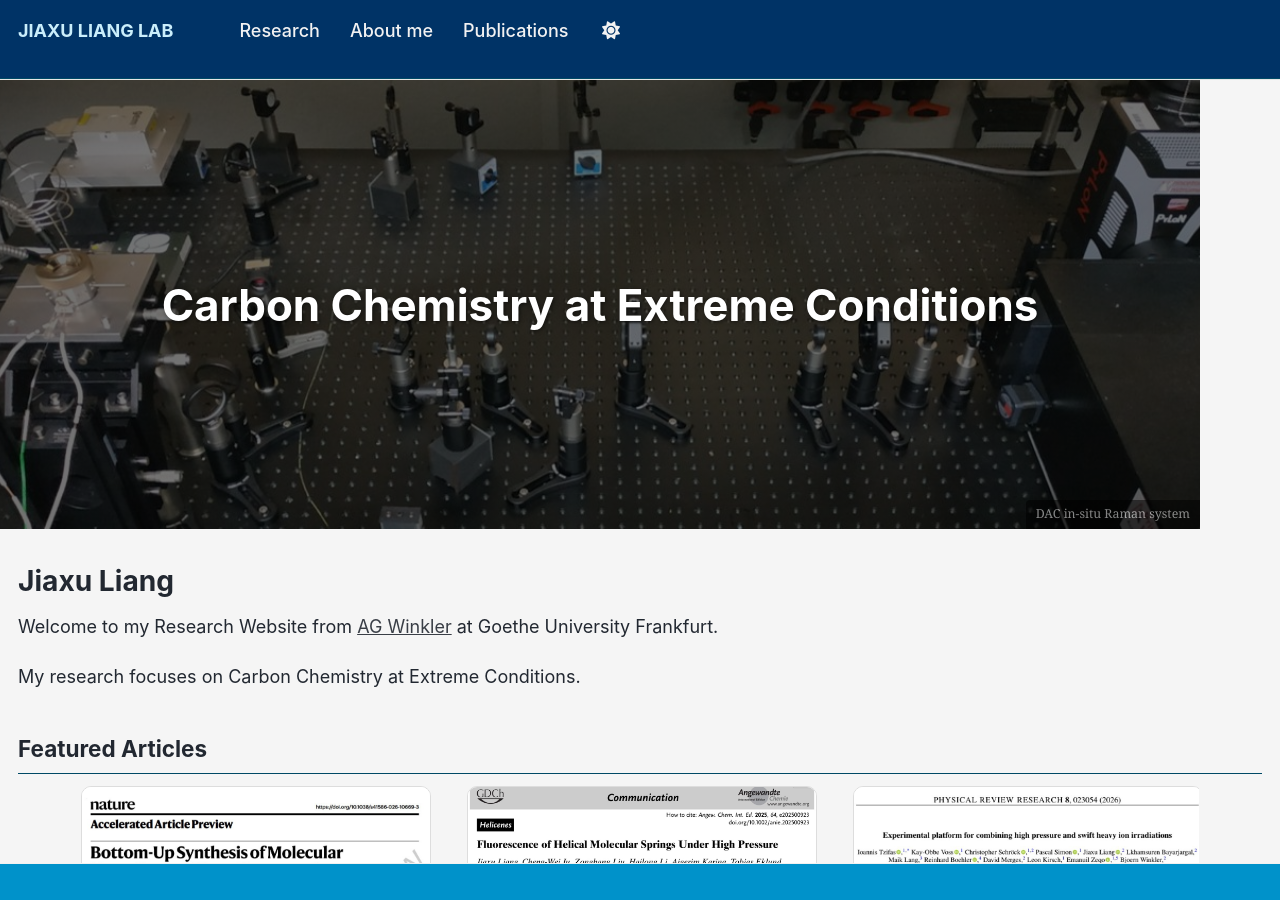
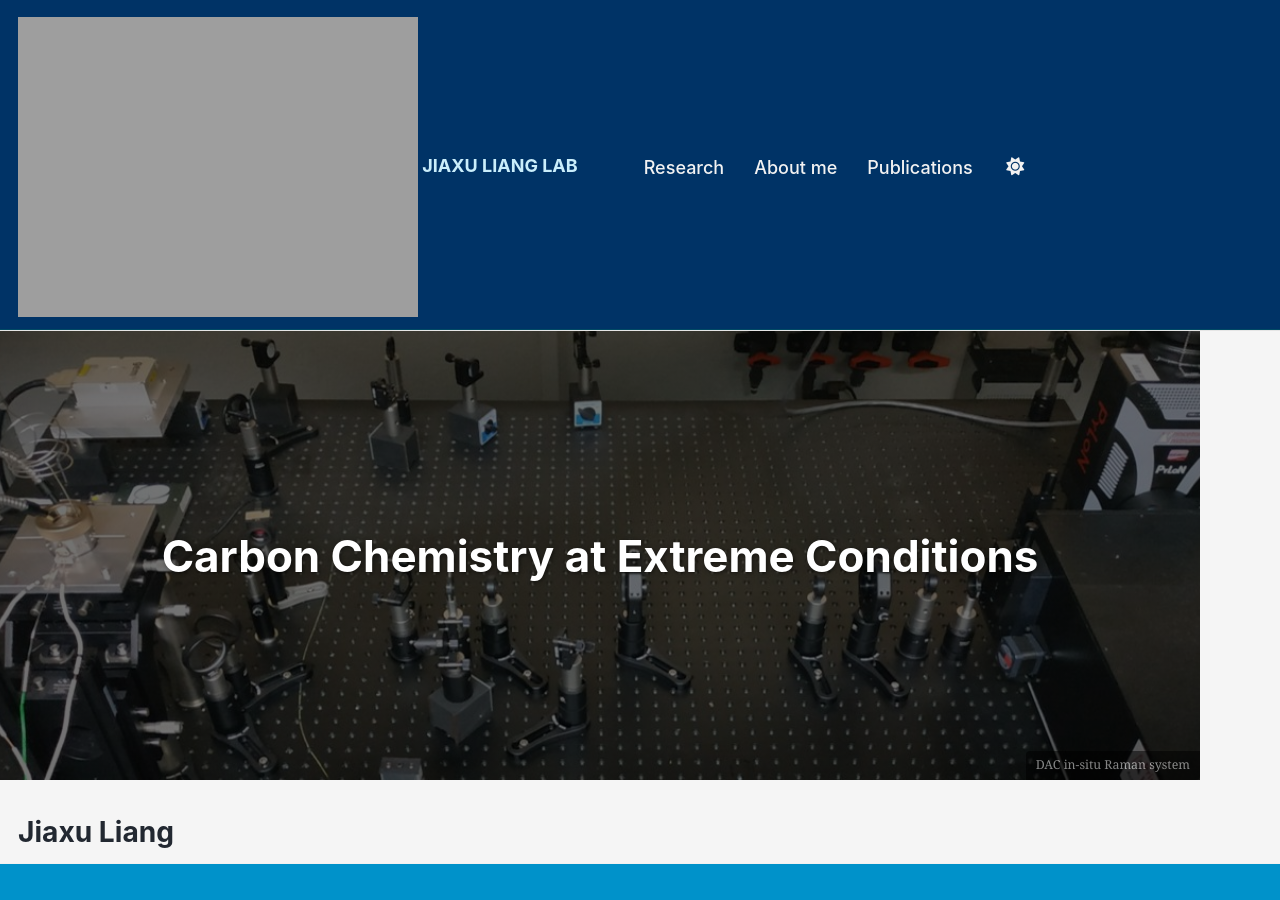
Before and after one commit to liangjiaxu-research/liangjiaxu-research.github.io, a Jekyll site: the page built from _pages/about.md, in a window 1280 px wide and 900 px high. Built offline with Jekyll 4.4.1, drawn with Linux system fonts in a browser that asks for light colours; a script bundle is joined from its source files by our own code; library files that are not in the unit come from our copies.

Commit message:
Update masthead.html

```diff
--- a/_includes/masthead.html
+++ b/_includes/masthead.html
@@ -6,7 +6,10 @@
         <button><span class="navicon"></span></button>
         <ul class="visible-links">
           <li class="masthead__menu-item masthead__menu-item--lg persist {% if page.url == '/' or page.url == '/index.html' %}selected{% endif %}">
-            <a href="{{ base_path }}/">{{ site.title }}</a>
+            <a href="{{ base_path }}/" class="site-logo">
+              <img src="{{ base_path }}/images/site-logo.jpg" alt="Logo">
+              {{ site.title }}
+            </a>
           </li>
           {% for link in site.data.navigation.main %}
             {% if link.url contains 'http' %}
```
